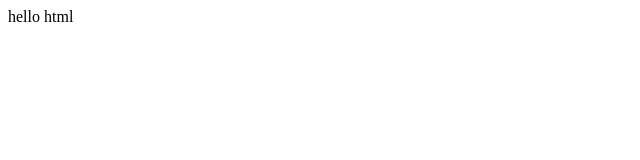
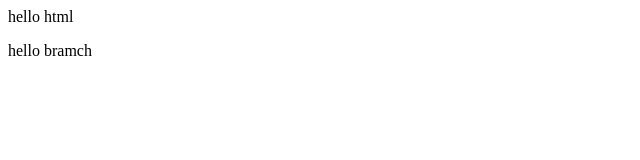
Before and after one commit to RahulY0320/new1, a plain HTML site: page index.html in a window 1280 px wide. Shown: the full height of the page, 0-640 px from the left. Drawn offline with Linux system fonts and the light colour scheme.

Commit message:
added new fea

```diff
--- a/index.html
+++ b/index.html
@@ -1 +1,2 @@
 <p> hello html</p>
+<p> hello bramch</p>
```
